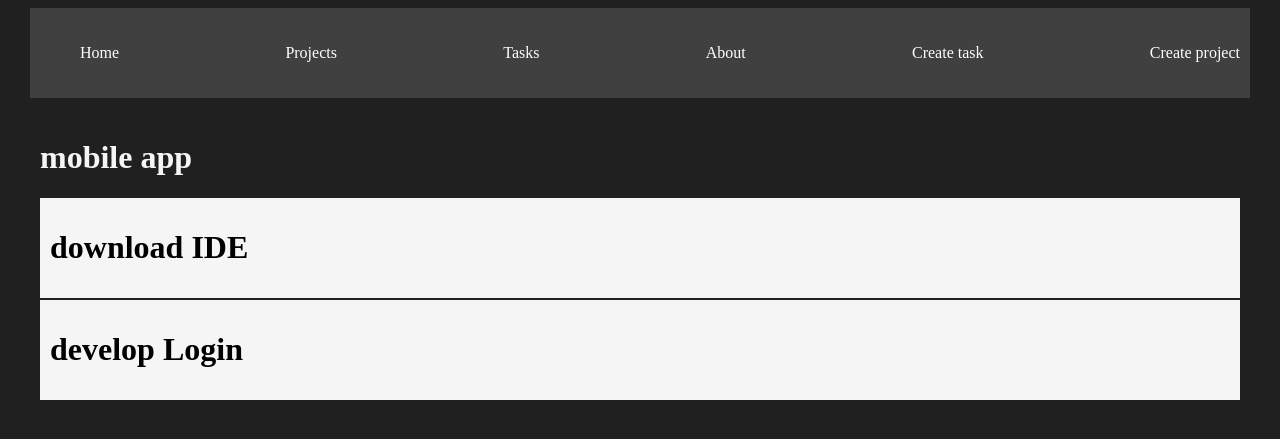
After one commit to mnbuongiorno/djangoproject, a Django app: page /projects/1 in a window 1280 px wide. The commit adds this page. Shown: the top 439 px of the page. Run offline with Django 5.2, Linux system fonts and the light colour scheme; data comes from the database, SQL or seed files in the repository; both versions use the stored data as it was after the commit.

Commit message:
Finished course

```diff
--- a/myapp/forms.py
+++ b/myapp/forms.py
@@ -1,9 +1,9 @@
 from django import forms
 
 class CreateNewTask(forms.Form):
-    title = forms.CharField(label="Task title", max_length=200)
-    description = forms.CharField(label='Task description', widget=forms.Textarea)
+    title = forms.CharField(label="Task title", max_length=200, widget=forms.TextInput(attrs={'class':'input'}))
+    description = forms.CharField(label='Task description', widget=forms.Textarea(attrs={'class':'input'}))
 
 
 class CreateNewProject(forms.Form):
-    name = forms.CharField(label="Project name", max_length=200)
+    name = forms.CharField(label="Project name", max_length=200, widget=forms.TextInput(attrs={'class':'input'}))
--- /dev/null
+++ b/myapp/static/styles/main.css
@@ -0,0 +1,48 @@
+body {
+    background: #202020;
+    color: whitesmoke;
+}
+
+.navbar {
+    background: #404040;
+    padding: 5px 10px;
+}
+
+.navbar ul {
+    display: flex;
+    justify-content: space-between;
+}
+
+
+.navbar ul li{
+    list-style: none;
+}
+
+.navbar ul li a {
+    color: white;
+    text-decoration: none;
+}
+
+.navbar ul li a:hover {
+    color: aquamarine;
+}
+
+.container{
+    max-width: 1200px ;
+    margin: auto;
+    padding: 20px 10px;
+}
+
+.card{
+    background: whitesmoke;
+    color: black;
+    padding: 10px;
+    margin-bottom: 2px;
+}
+
+.input {
+    background-color: wheat;
+    padding: 10px;
+    text-align: center;
+    display: block;
+}
--- a/myapp/templates/index.html
+++ b/myapp/templates/index.html
@@ -1,8 +1,12 @@
 {% extends 'layouts/base.html' %}
+
+{% load static %}
 
 {% block content %}
 
 <h1>{{ title }}</h1>
+
+<img src="{% static 'transparent-brush-stroke-colorful-painting-with-splatters-on-black-backgrou65f93433941e43.7258895417108306436067.png' %}" alt="" width="70">
 <p>Lorem ipsum dolor sit amet consectetur adipisicing elit. Dolores minima voluptatibus totam delectus in quibusdam dolorem placeat mollitia atque autem? Porro, natus earum eius exercitationem voluptatum animi mollitia a beatae.</p>
 
 {% endblock %}
--- a/myapp/templates/layouts/base.html
+++ b/myapp/templates/layouts/base.html
@@ -1,25 +1,40 @@
-<nav>
+{% load static %}
+
+<!DOCTYPE html>
+<html lang="en">
+<head>
+    <meta charset="UTF-8">
+    <meta name="viewport" content="width=device-width, initial-scale=1.0">
+    <title>Django project</title>
+    <link rel="stylesheet" href="{% static '/styles/main.css' %}">
+</head>
+<body>
+
+    <nav class="navbar container">
         <ul>
             <li>
-            <a href="/">Home</a>
+                <a href="{% url 'index' %}">Home</a>
             </li>
             <li>
-            <a href="/projects">Projects</a>
+                <a href="{% url 'projects' %}">Projects</a>
             </li>
             <li>
-            <a href="/task">Tasks</a>
+                <a href="{% url 'task' %}">Tasks</a>
             </li>
             <li>
-            <a href="/about">About</a>
+                <a href="{% url 'about' %}">About</a>
             </li>
             <li>
-            <a href="/create_task">Create task</a>
+                <a href="{% url 'create_task' %}">Create task</a>
             </li>
             <li>
-            <a href="/create_project">Create project</a>
+                <a href="{% url 'create_project' %}">Create project</a>
             </li>
         </ul>
     </nav>
-
+     <main class="container">
         {% block content %}
         {% endblock %}
+     </main>
+</body>
+</html>
--- /dev/null
+++ b/myapp/templates/projects/detail.html
@@ -0,0 +1,13 @@
+{% extends 'layouts/base.html' %}
+
+{% block content %}
+
+<h1>{{project}}</h1>
+
+{% for task in tasks %}
+<div class="card">
+    <h1>{{task.title}}</h1>
+</div>
+{% endfor %}
+
+{% endblock %}
--- a/myapp/templates/projects/projects.html
+++ b/myapp/templates/projects/projects.html
@@ -5,8 +5,10 @@
 <h1>Projects</h1>
 
 {% for project in projects %}
-<div>
-<h1>{{ project.name }}</h1>
+<div class="card">
+<a href="{% url 'project_detail' project.id %}">
+    <h1>{{ project.name }}</h1>
+</a>
 
 </div>
 
--- a/myapp/urls.py
+++ b/myapp/urls.py
@@ -2,13 +2,15 @@ from django.urls import path
 from . import views
 
 urlpatterns = [
-    path('', views.index),
-    path('about/', views.about),
-    path('hello/<str:username>', views.hello),
-    path('projects/', views.projects),
-    path('task/', views.task),
-    path('create_task/', views.create_task),
-    path('create_project/', views.create_project),
+    path('', views.index, name="index"),
+    path('about/', views.about, name="about"),
+    path('hello/<str:username>', views.hello, name="hello"),
+    path('projects/', views.projects, name="projects"),
+    path('task/', views.task, name="task"),
+    path('create_task/', views.create_task, name="create_task"),
+    path('create_project/', views.create_project, name="create_project"),
+    path('projects/<int:id>', views.project_detail, name="project_detail"),
+
 
 
 
--- a/myapp/views.py
+++ b/myapp/views.py
@@ -1,6 +1,6 @@
 from django.http import HttpResponse
 from .models import Project, Task
-from django.shortcuts import render, redirect
+from django.shortcuts import render, redirect, get_object_or_404
 from .forms import CreateNewTask, CreateNewProject
 
 
@@ -46,7 +46,7 @@ def create_task(request):
     else:
         Task.objects.create(
             title=request.POST['title'], description=request.POST['description'], project_id=2)
-        return redirect('/task/')
+        return redirect('task')
 
 
 def create_project(request):
@@ -55,7 +55,14 @@ def create_project(request):
             'form': CreateNewProject()
         })
     else:
-        project = Project.objects.create(name=request.POST["name"])
-        return render(request, 'projects/create_project.html',{
-            'form' : CreateNewProject()
-        })
+        Project.objects.create(name=request.POST["name"])
+        return redirect('projects')
+
+
+def project_detail(request, id):
+    project = get_object_or_404(Project, id=id)
+    tasks = Task.objects.filter(project_id=id)
+    return render(request, 'projects/detail.html', {
+        'project': project,
+        'tasks': tasks
+    })
```
Also changed, not shown: db.sqlite3, 1 other file. Lines whose indentation alone changed are shown as unchanged.
